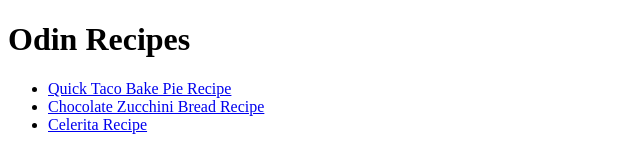
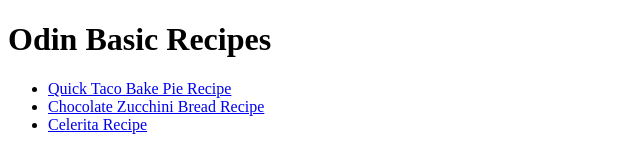
Before and after one commit to adelekewest/odin-recipes, a plain HTML site: page index.html in a window 1280 px wide. Shown: the whole page, without its empty margins (0-640 px from the left). Drawn offline with Linux system fonts and the light colour scheme.

Commit message:
modified initial commit

```diff
--- a/index.html
+++ b/index.html
@@ -6,7 +6,7 @@
     </head>
 
     <body>
-     <h1>Odin Recipes</h1>
+     <h1>Odin Basic Recipes</h1>
      <ul>
      <li><a href="./recipes/quick-taco-bake-pie.html">Quick Taco Bake Pie Recipe</a></li>
      <li><a href="./recipes/chocolate-zucchini-bread.html">Chocolate Zucchini Bread Recipe</a></li>
```
